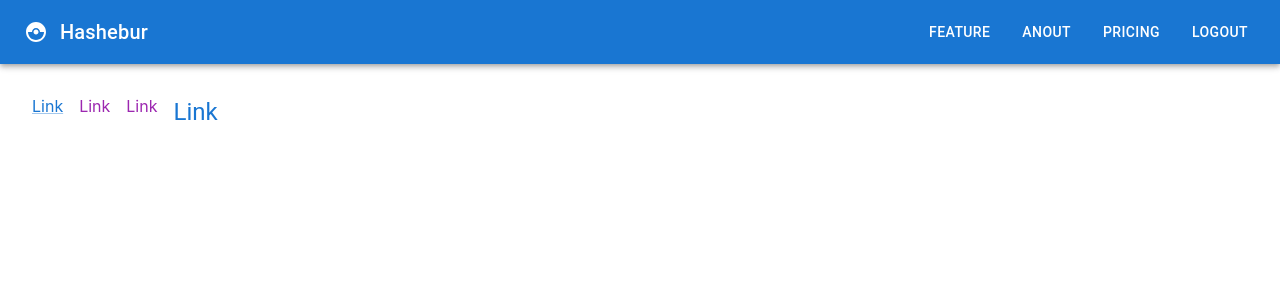
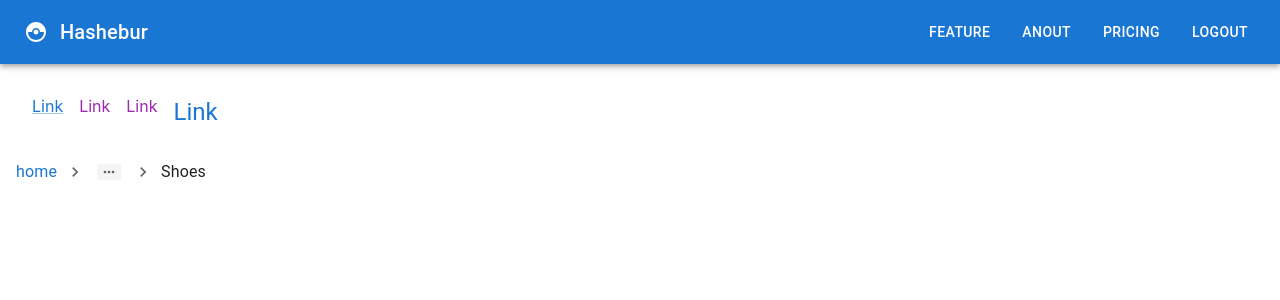
Before and after one commit to devhasheburrahman/material-ui-practices, a React (Create React App) app: page / in a window 1280 px wide. Shown: the top 300 px of the page. Built offline with nearby package versions, Linux system fonts and the light colour scheme.

Commit message:
Breadcrumbs

```diff
--- a/src/App.tsx
+++ b/src/App.tsx
@@ -2,6 +2,7 @@
 import './App.css';
 import { MuAccordion } from './Components/MuAccordion';
 import { MuiAutoComplete } from './Components/MuiAutoComplete';
+import { MuiBreadcrumn } from './Components/MuiBreadcrumn';
 // import { MuiBox } from './Components/MuiBox';
 import { MuiCard } from './Components/MuiCard';
 import MuiImageList from './Components/MuiImageList';
@@ -36,6 +37,7 @@
       {/* <MuiImageList/> */}
       <MuiNavbar />
       <MuiLink />
+      <MuiBreadcrumn />
     </div>
   );
 }
--- /dev/null
+++ b/src/Components/MuiBreadcrumn.tsx
@@ -0,0 +1,20 @@
+import { Box, Breadcrumbs, Link, Typography } from "@mui/material"
+import NavigationNextIcon from "@mui/icons-material/NavigateNext"
+
+export const MuiBreadcrumn = () => {
+    return (
+        <Box m={2}>
+            <Breadcrumbs
+                separator={<NavigationNextIcon fontSize='small' />}
+                aria-label="breadcrumbs"
+                maxItems={2}
+            >
+                <Link underline="hover" href='#'>home </Link>
+                <Link underline="hover" href='#'>Category </Link>
+                <Link underline="hover" href='#'>link  </Link>
+                <Typography color='text.primary'>Shoes</Typography>
+
+            </Breadcrumbs>
+        </Box>
+    )
+}
```
